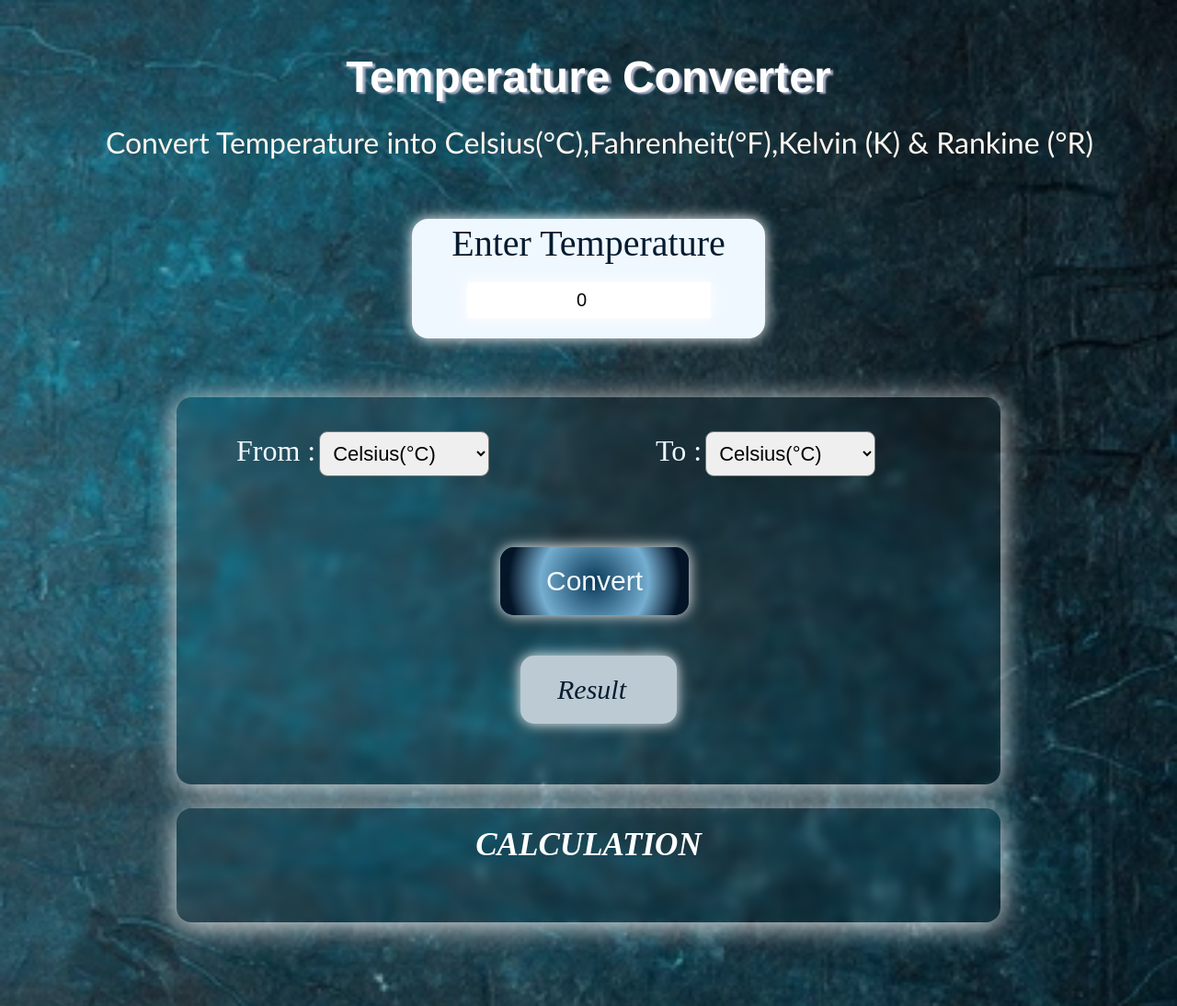
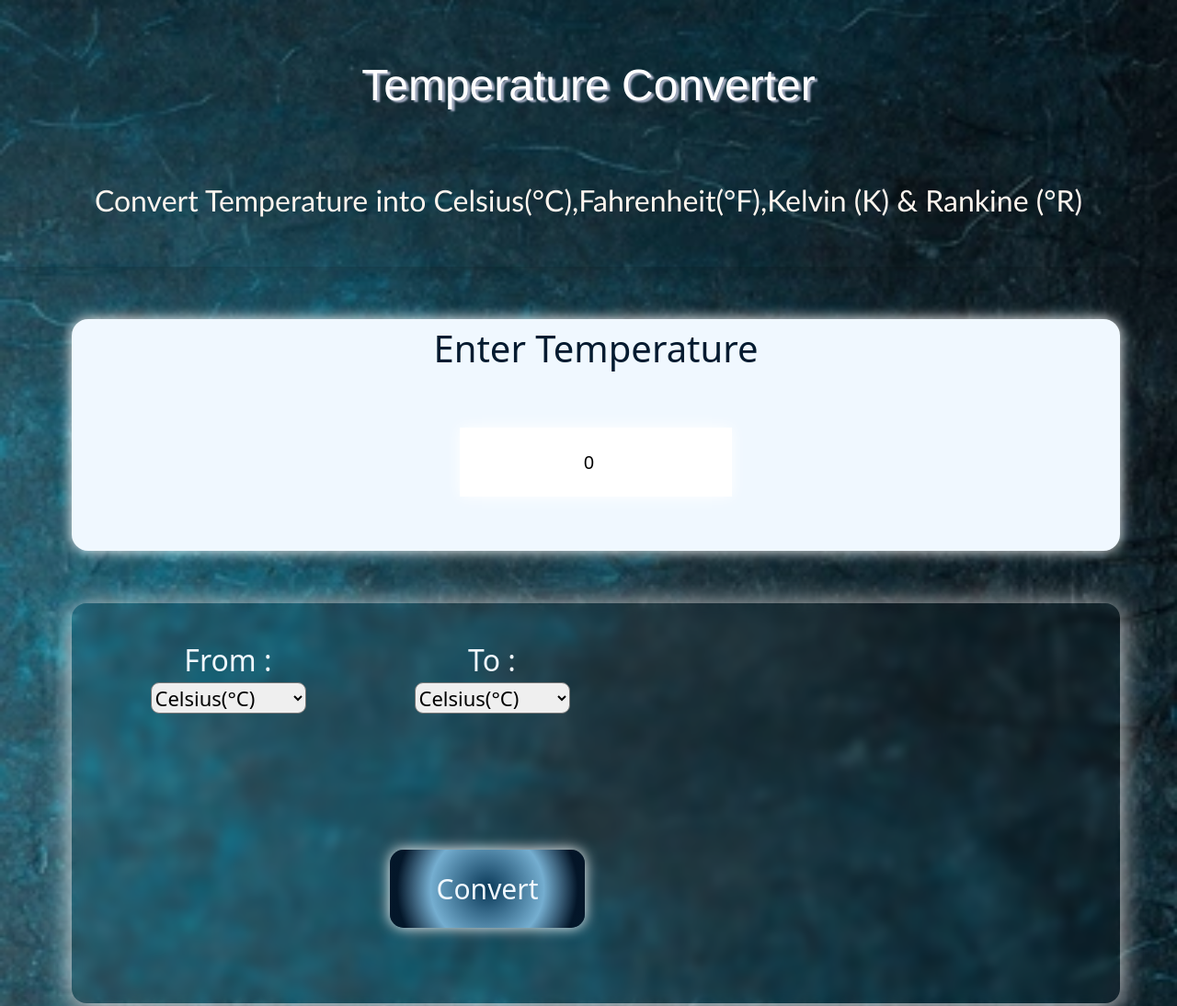
Before and after one commit to Mrit427/Temperature-Convertor, a plain HTML site: page index.html in a window 1280 px wide. Shown: the top 1094 px of the page at 92% size. Drawn offline with nearby package versions, Linux system fonts and the light colour scheme.

Commit message:
bootstrap updated

```diff
--- a/index.css
+++ b/index.css
@@ -8,19 +8,20 @@ body{
     background-repeat: no-repeat;
     background-position: center;
     background-size: cover;
+    display: block;
 }
 .heading{
     color:rgb(254, 254, 255);
     text-shadow: 3px 2px 2px #a5adc2;
-    text-align: center;
-    padding-top: 3.5rem;
+  /*  text-align: center;
+    padding-top: 3.5rem; */
     font-size: 3rem;
     font-family: 'Franklin Gothic Medium', 'Arial Narrow', Arial, sans-serif;
 }
 .headline{
-   padding-top: 1.5rem;
+  /* padding-top: 1.5rem;
    padding-left: 1.5rem;
-   color:seashell;
+   */color:seashell;
    text-align: center;
    font-family: 'Gill Sans', 'Gill Sans MT', Calibri, 'Trebuchet MS', sans-serif;
    font-size: 2rem;
@@ -29,8 +30,6 @@ body{
     border-radius: 18px;
     border:none;
     background: aliceblue;
-    margin-left: 35%;
-    margin-right: 35%;
     margin-top: 5%;
     padding-top: 0.25%;
     padding-bottom: 0.25%;
@@ -38,6 +37,7 @@ body{
     font-size: 40px;
     color:rgb(4, 27, 48);
     box-shadow: 0px 0px 15px #fff;
+    justify-content: center;
 }
 .numberbox{
     margin-top: 5%;
@@ -66,33 +66,28 @@ body{
 }
 .columns{
     margin-top: 5%;
+    margin-bottom: 15;
     align-items: center;
     padding-left: 65px;
     padding-top: 10px;
     padding-bottom:10px ;
+
 }
 .columns label{
-    display: inline-block;
-    padding-bottom: 10px;
     font-size : 32px;
     color:aliceblue;
     font-style:bold ;
 }
 
 .columns select{
-    display: inline-block;
-    margin-top: 5px;
    font-size: 22px;
    border-radius: 9px;
-   padding-top: 10px;
-   padding-bottom: 10px;
-   padding-left: 10px;
-   padding-right: 10px;
+
 }
 .submit{
-   margin-top: 15%;
-   margin-bottom: 5%;
-   margin-left: 80%;
+   margin-top: 25%;
+   margin-bottom: 15%;
+   margin-left: 60%;
    justify-content: center;
    align-items: center;
    cursor: pointer;
@@ -116,11 +111,12 @@ body{
     border-color: seashell;
     margin-top: 5%;
     margin-bottom: 15%;
-    margin-left: 85%;
+    margin-left: 15%;
+    margin-right:15%;
     font-size: 30px;
     font-style: italic;
-    padding-left: 40px;
-    padding-right: 130px;
+    padding-left: 60px;
+    padding-right: 30px;
     padding-top: 20px;
     padding-bottom: 20px;
     color:rgb(6, 28, 48);
@@ -128,7 +124,8 @@ body{
     box-shadow: 0px 0px 15px #fff;
     border-radius: 15px;
     border:none;
-    overflow: hidden;
+    text-align: center;
+
 }
 .calculation{
     margin-top: 2%;
@@ -155,3 +152,18 @@ body{
     margin-top: 5%;
     text-align: center;
 }
+@media (min-width: 576px) {
+    .heading{
+        justify-content: center;
+        width:100%;
+        text-align: center;
+    }
+    .headline{
+        justify-content: center;
+        width:100%;
+    }
+    .temprature_container lebel{
+        font-size: 2rem;
+        text-align: center;
+    }
+ }
--- a/index.html
+++ b/index.html
@@ -4,18 +4,33 @@
     <meta charset="UTF-8" />
     <meta name="viewport" content="width=device-width, initial-scale=1.0" />
     <title>Temperature Converter</title>
+    <link href="https://cdn.jsdelivr.net/npm/bootstrap@5.3.3/dist/css/bootstrap.min.css" rel="stylesheet">
     <link rel="stylesheet" href="index.css">
   </head>
   <body>
-    <h1 class="heading">Temperature Converter</h1>
-    <p class="headline">Convert Temperature into Celsius(°C),Fahrenheit(°F),Kelvin (K) & Rankine (°R)</p>
+    <section class="container-fluid py-3 shadow">
+     <div class="container text-center">
+        <h1 class="heading text-lg-center text-center py-5">Temperature Converter</h1>
+        <p class="headline text-lg-center text-center py-3">Convert Temperature into Celsius(°C),Fahrenheit(°F),Kelvin (K) & Rankine (°R)</p>
+      </div>
+    </section>
+    <section class="container-fluid px-5 justify-content-center">
       <div class="container">
-        <div class="temprature_container">
-          <label>Enter Temperature</label>
+        <div class="row">
+          <div class="temprature_container col-12 mx-2 text-lg-center text-center">
+            <label class="text-lg-center text-center">Enter Temperature</label>
+            <br/>
             <input type="number" class="numberbox" id="numberbox" value="0">
           </div>
-      <form class="form_container" >
-      <div class="columns">
+        </div>
+      </div>
+    </section>
+    <section class="container-fluid ">
+      <div class="container">
+        <div class="row bg-denger">
+          <form class="form_container col-12 mx-2 text-lg-center text-center" >
+            <div class="row">
+              <div class="columns col-lg-6">
                  <label for="from" >From : </label>
                     <span>
                       <select  name="cars" id="temperature1">
@@ -25,7 +40,7 @@
                       </select>
                     </span>
               </div>
-      <div class="columns">
+              <div class="columns col-lg-6 ">
                   <label for="to" >To : </label>
                     <span>
                      <select name="cars" id="temperature2">
@@ -35,9 +50,13 @@
                      </select>
                     </span>
                </div>
+            </div>
+       <br/>
       <div class="submit">
         <button class="submit1" type="button" onclick="convert()"> Convert</button>
       </div>
+    </div>
+    </section>
       <br><br>
 
         <p class="result" id="result" >Result</p>
```
Lines whose indentation alone changed are shown as unchanged.
